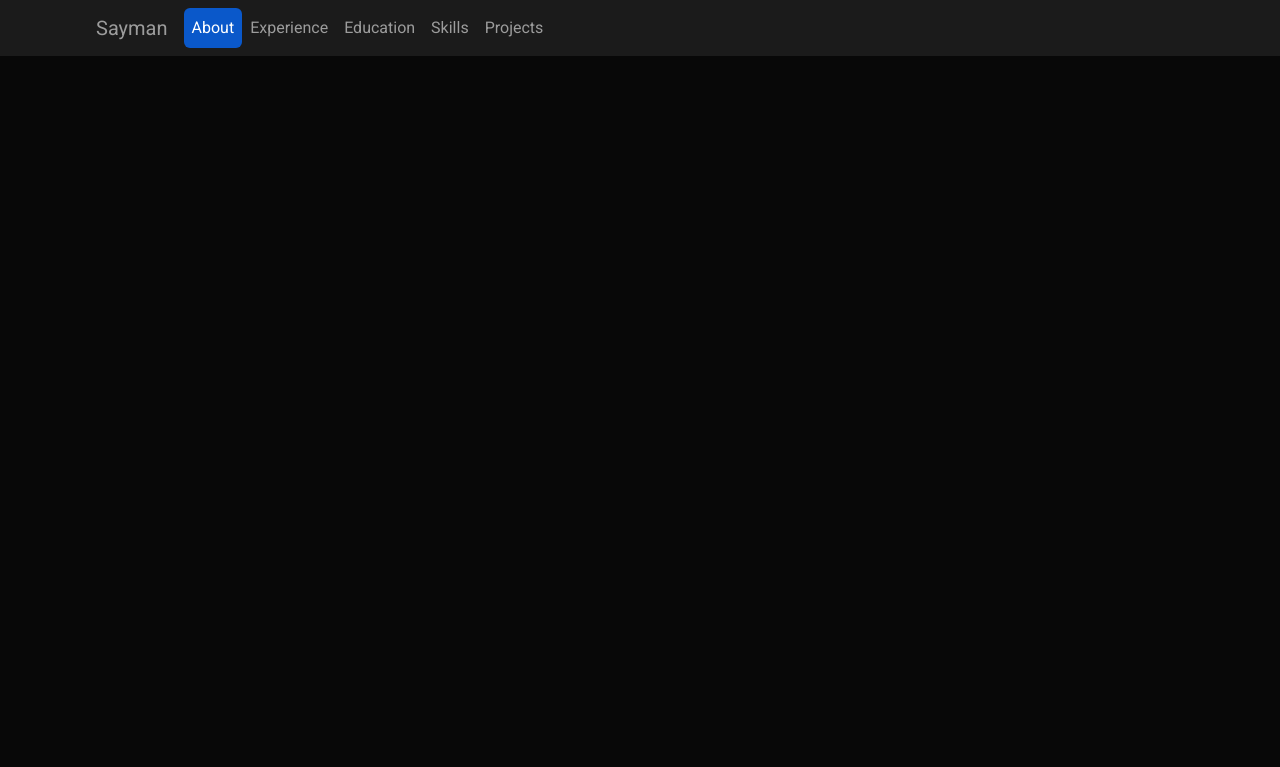
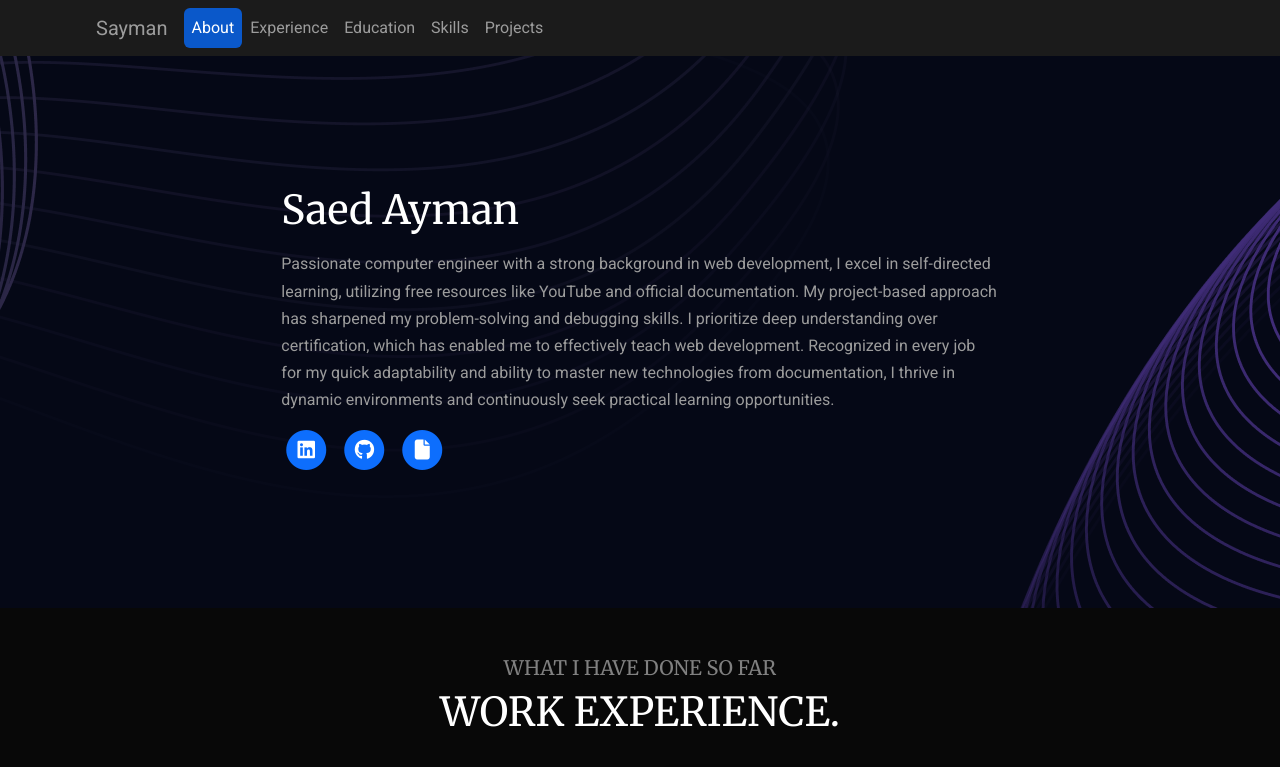
Before and after one commit to saadayman/Portfolio, an Angular app: page /test in a window 1280 px wide. Before the commit this address led to /. Shown: the top 767 px of the page. Built offline with nearby package versions, Linux system fonts and the light colour scheme.

Commit message:
add testing endpoint

```diff
--- a/angular.json
+++ b/angular.json
@@ -32,12 +32,10 @@
             "styles": [
               "src/styles.scss",
               "node_modules/aos/dist/aos.css"
-
             ],
             "scripts": [
               "node_modules/bootstrap/dist/js/bootstrap.min.js",
-               "node_modules/aos/dist/aos.js"
-
+              "node_modules/aos/dist/aos.js"
             ],
             "server": "src/main.server.ts",
             "prerender": true,
@@ -106,14 +104,27 @@
               "src/styles.scss",
               "node_modules/bootstrap/dist/css/bootstrap.min.css",
               "node_modules/aos/dist/aos.css"
-
-
             ],
             "scripts": [
               "node_modules/bootstrap/dist/js/bootstrap.min.js",
               "node_modules/aos/dist/aos.js"
-          ]
+            ]
           }
+        },
+        "app-shell": {
+          "builder": "@angular-devkit/build-angular:app-shell",
+          "options": {
+            "browserTarget": "portofolio:build:production",
+            "serverTarget": "portofolio:server:production",
+            "route": "shell"
+          },
+          "configurations": {
+            "development": {
+              "browserTarget": "portofolio:build:development",
+              "serverTarget": "portofolio:server:development"
+            }
+          },
+          "defaultConfiguration": "production"
         }
       }
     }
--- a/src/app/app-shell/app-shell.component.html
+++ b/src/app/app-shell/app-shell.component.html
@@ -1,4 +1,4 @@
-<div class="container-fluid">
+<div class="x">
 
     <div class="loader"></div>
 </div>
--- a/src/app/app-shell/app-shell.component.scss
+++ b/src/app/app-shell/app-shell.component.scss
@@ -1,5 +1,5 @@
 /* HTML: <div class="loader"></div> */
-.container-fluid{
+.x{
 
     position: absolute;
     top:0;
@@ -7,7 +7,7 @@
     right: 0;
     width: 100vw;
     height: 100vh;
-    z-index: 10000000000;
+    z-index: 10000000000 !important;
     background-color: white;
     display: flex;
     justify-content: center;
--- a/src/app/app.routes.ts
+++ b/src/app/app.routes.ts
@@ -9,6 +9,10 @@ export const routes: Routes = [
         loadComponent:()=>import('./home-page/home/home.component').then(c=>c.HomeComponent)
     },
     {
+        path:'test',
+        loadComponent:()=>import('./home-page/home/home.component').then(c=>c.HomeComponent)
+    },
+    {
         path:'',
         pathMatch:'full',
         redirectTo:'home'
```
